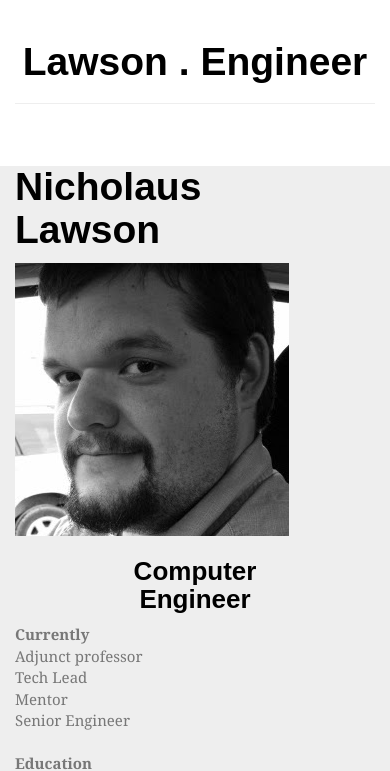
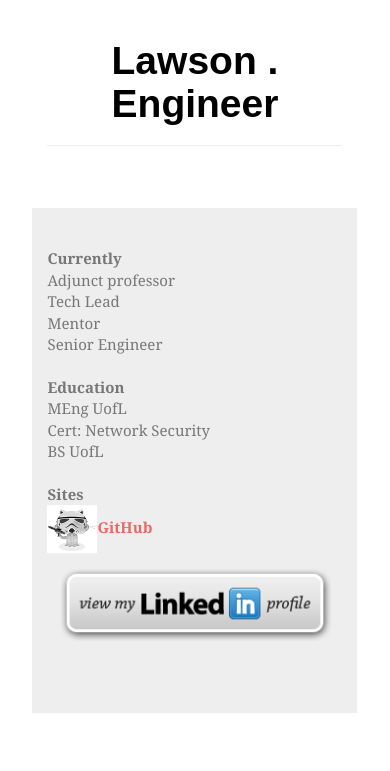
Before and after one commit to ccrngd1/lawsonSite, a website: page LawsonEngineer/html5BoilerplateProject/index.html in a window 390 px wide. Shown: the top 771 px of the page. Drawn offline with Linux system fonts and the light colour scheme; a web font is replaced by a local one.

Commit message:
cleaning up page for XS devices

```diff
--- a/LawsonEngineer/html5BoilerplateProject/index.html
+++ b/LawsonEngineer/html5BoilerplateProject/index.html
@@ -18,18 +18,18 @@
 
 <div class="container-fluid">
     <div class="row">
-        <div class="col-md-2">
+        <div class="col-md-2 col-xs-1 col-sm-2">
         </div>
-        <div class="col-md-8">
+        <div class="col-md-8 col-xs-10 col-sm-8">
             <div class="page-header">
                 <h1 class="text-center">
                     Lawson . Engineer
                 </h1>
             </div>
             <div class="row">
-                <div class="col-md-3 contentBody">
+                <div class="col-md-3 col-xs-12 col-sm-3 contentBody">
                     <div class="page-header bioBar">
-                        <div class="">
+                        <div class="hidden-xs">
                             <h1>
                                 Nicholaus <br/>
                                 Lawson
@@ -39,6 +39,7 @@
                                 Computer <br/>
                                 Engineer
                             </h3>
+                        </div>
                             <dl>
                                 <dt>
                                     Currently
@@ -70,9 +71,8 @@
                             </dl>
                     </div>
                 </div>
-                </div>
-                <div class="col-md-1 spacer" > </div>
-                <div class="col-md-8 contentBody">
+                <div class="col-md-1 col-xs-1 col-sm-1 spacer" > </div>
+                <div class="col-md-8 col-xs-10 col-sm-8 contentBody">
                     <ul class="nav nav-tabs">
                         <li class="active">
                             <a href="#Home" data-toggle="tab">Home</a>
@@ -155,7 +155,7 @@
                 </div>
             </div>
         </div>
-        <div class="col-md-2">
+        <div class="col-md-2 col-xs-1 col-sm-2">
         </div>
     </div>
 </div>
```
Also changed, not shown: README.md, 3 other files. Lines whose indentation alone changed are shown as unchanged.
